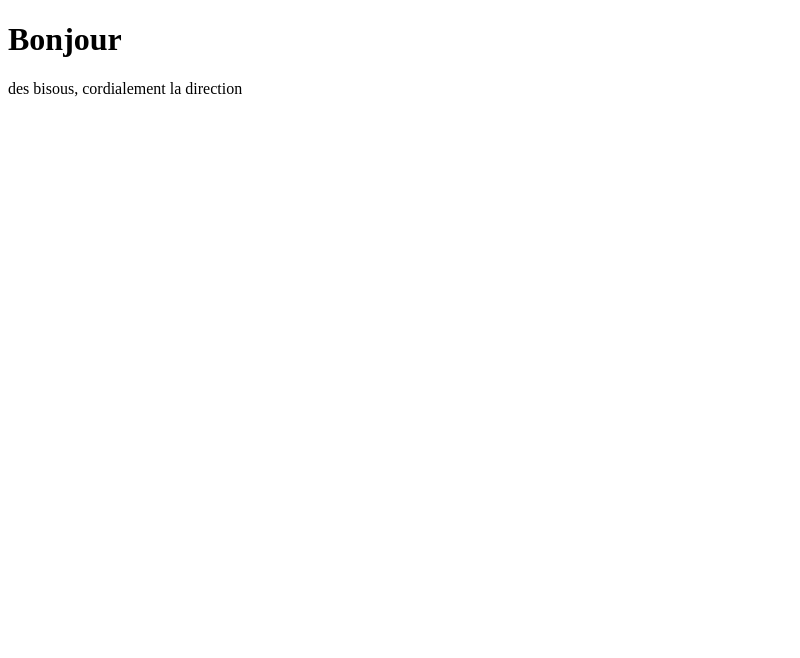
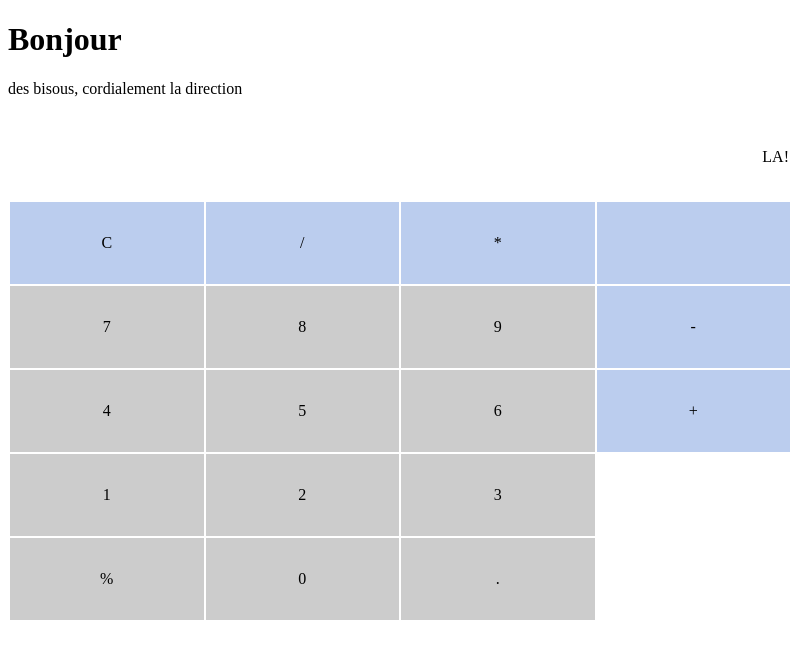
Before and after one commit to Ghuti/electronjs, an Electron app: page public/index.html in a window 800 px wide. Drawn offline with Linux system fonts and the light colour scheme.

Commit message:
seconde step

```diff
--- a/index.js
+++ b/index.js
@@ -6,7 +6,7 @@ let win
 function createWindow() {
   win = new BrowserWindow({
     width: 800,
-    heignt: 600,
+    heignt: 700,
     resizable: false
   })
   win.loadFile('public/index.html')
--- a/public/index.html
+++ b/public/index.html
@@ -2,10 +2,49 @@
 <html lang="en" dir="ltr">
   <head>
     <meta charset="utf-8">
-    <title></title>
+    <title>CALCULATRICE</title>
+    <link rel="stylesheet" href="style.css">
   </head>
   <body>
     <h1>Bonjour</h1>
     <p>des bisous, cordialement la direction</p>
+    <div>
+      <table>
+        <tr>
+          <td class="result">LA!</td>
+        </tr>
+      </table>
+
+      <table>
+        <tr>
+          <td class="btn-2">C</td>
+          <td class="btn-2">/</td>
+          <td class="btn-2">*</td>
+          <td class="btn-2"></td>
+        </tr>
+        <tr>
+          <td class="btn-1">7</td>
+          <td class="btn-1">8</td>
+          <td class="btn-1">9</td>
+          <td class="btn-2">-</td>
+        </tr>
+        <tr>
+          <td class="btn-1">4</td>
+          <td class="btn-1">5</td>
+          <td class="btn-1">6</td>
+          <td class="btn-2">+</td>
+        </tr>
+        <tr>
+          <td class="btn-1">1</td>
+          <td class="btn-1">2</td>
+          <td class="btn-1">3</td>
+        </tr>
+        <tr>
+          <td class="btn-1">%</td>
+          <td class="btn-1">0</td>
+          <td class="btn-1">.</td>
+        </tr>
+      </table>
+    </div>
   </body>
 </html>
--- /dev/null
+++ b/public/style.css
@@ -0,0 +1,24 @@
+.btn-1 {
+  width: 25%;
+  height: 80px;
+  background: #cccccc;
+  text-align: center;
+}
+
+.btn-2 {
+  width: 25%;
+  height: 80px;
+  background: #bbcdee;
+  text-align: center;
+}
+
+.result {
+  width: 100%;
+  height: 80px;
+  text-align: right;
+	margin : 0px;
+}
+
+table {
+  width: 100%
+}
```
